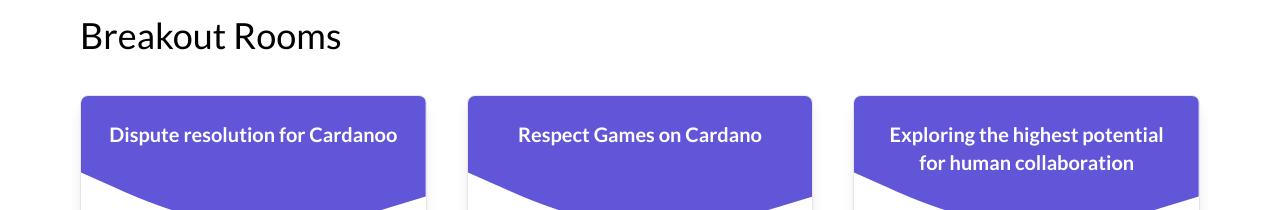
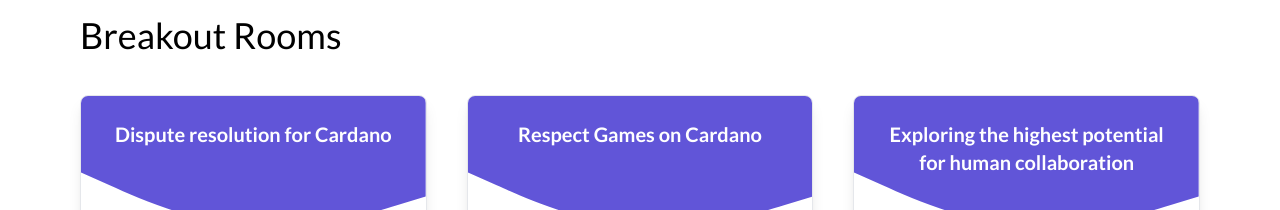
Before and after one commit to blinklabs-io/after-town-hall, a React (Vite) app: page / in a window 1280 px wide. Shown: the part 3600-3810 px from the top of the page. Built offline with nearby package versions, Linux system fonts and the light colour scheme.

Commit message:
Update src/afterTownHallData.ts
Co-authored-by: Chris Gianelloni <wolf31o2@blinklabs.io>

```diff
--- a/src/afterTownHallData.ts
+++ b/src/afterTownHallData.ts
@@ -97,7 +97,7 @@
   ],
   breakoutRooms: [
     {
-      name: 'Dispute resolution for Cardanoo',
+      name: 'Dispute resolution for Cardano',
       host: 'Nemo + Martin',
       description: 'Why dispute resolution by forking is no longer an option for Cardano? What are the dangers? What can we do?',
     },
```
